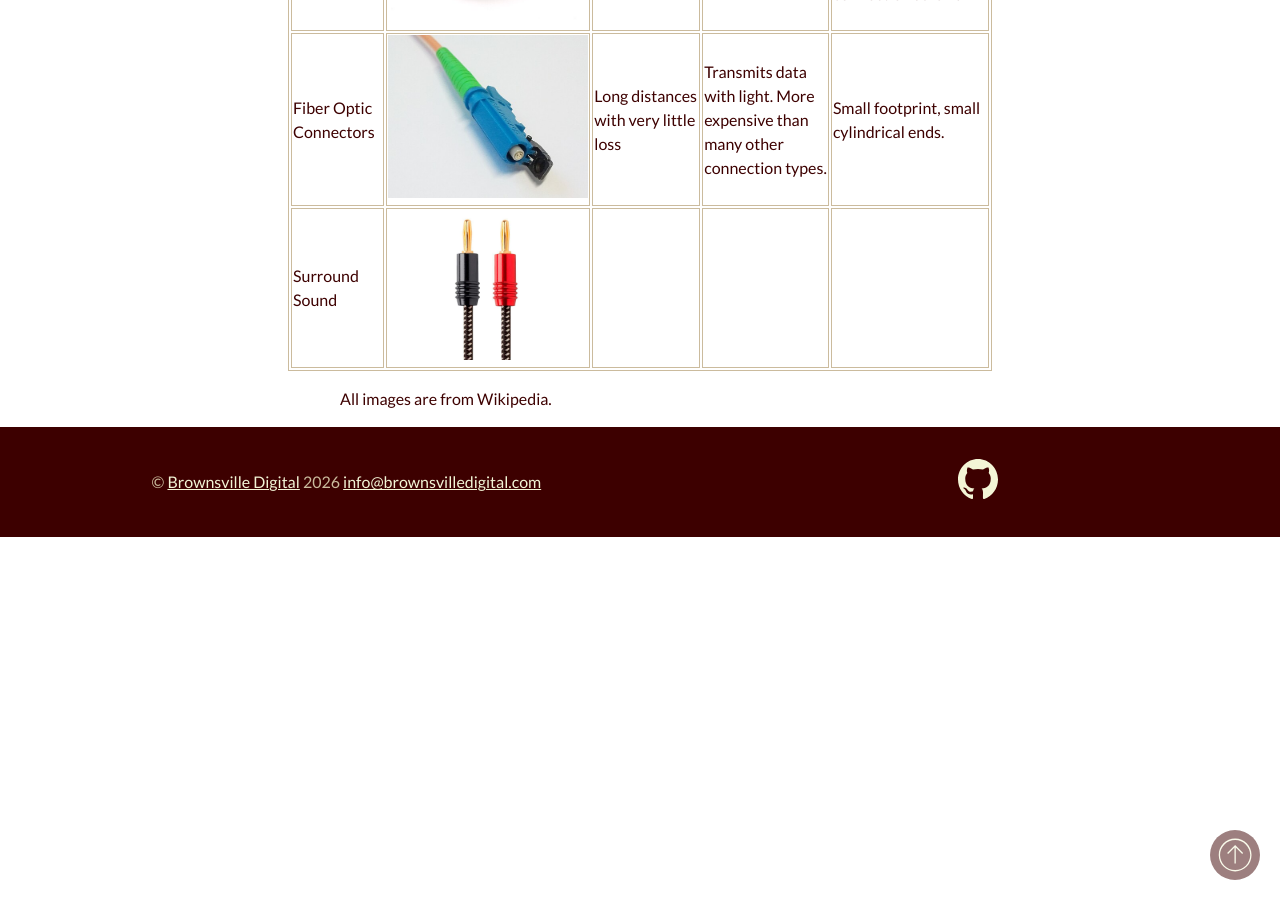
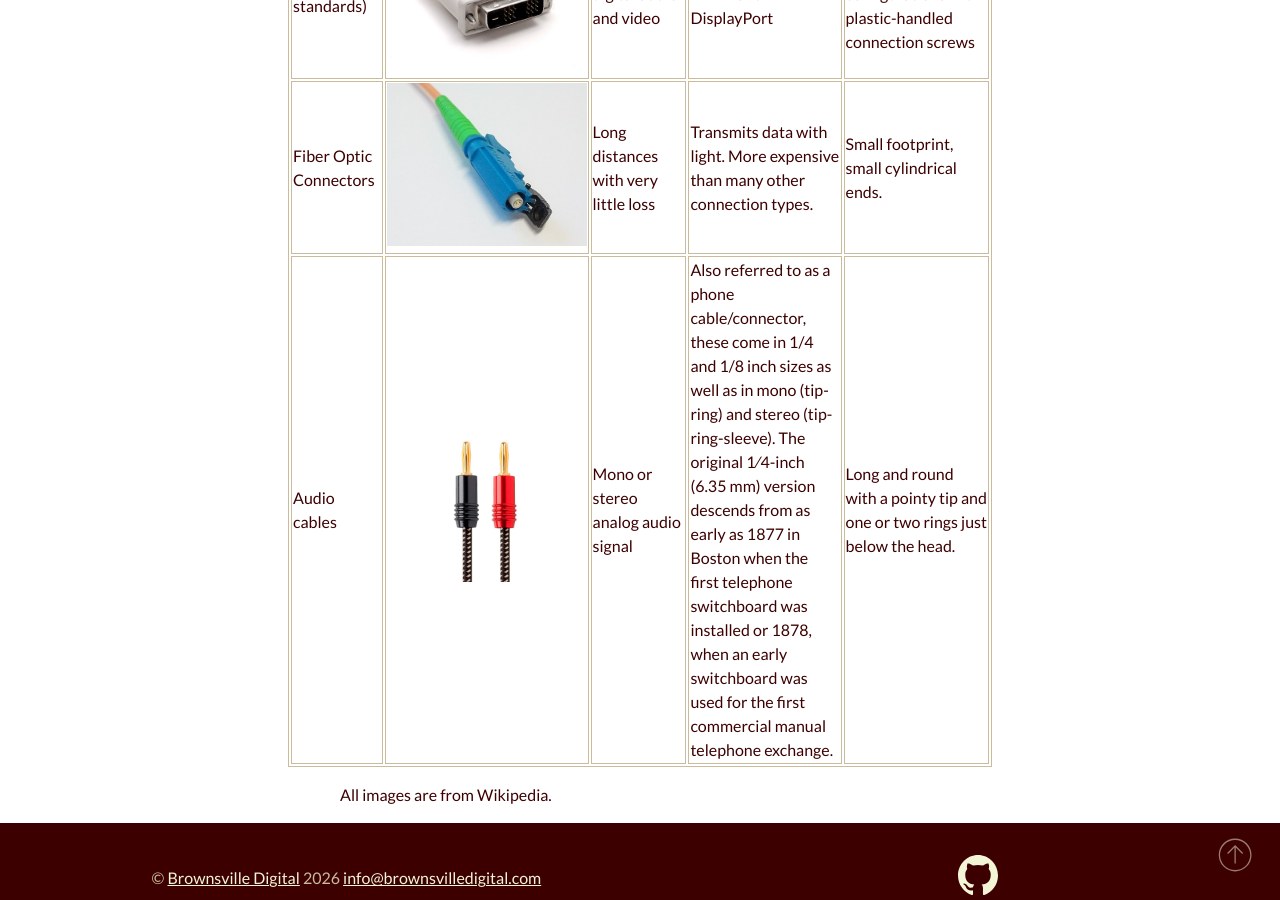
Before and after one commit to Brownsville-Digital/website, a Jekyll site: the page built from _posts/2026-07-08-cable-table.md, in a window 1280 px wide and 900 px high, scrolled down 1346 px. Built offline with Jekyll 4.4.1, drawn with Linux system fonts in a browser that asks for light colours.

Commit message:
Final step, I think.

```diff
--- a/_posts/2026-07-08-cable-table.md
+++ b/_posts/2026-07-08-cable-table.md
@@ -69,11 +69,11 @@ Table to help with recognition of various types of cables for connecting to peri
       <td>Small footprint, small cylindrical ends.</td>
     </tr>
     <tr>
-      <td>Surround Sound</td>
+      <td>Audio cables</td>
       <td><img src="/images/posts/cables/soundcables.jpg" alt="Sound cables"></td>
-      <td></td>
-      <td></td>
-      <td></td>
+      <td>Mono or stereo analog audio signal</td>
+      <td>Also referred to as a phone cable/connector, these come in 1/4 and 1/8 inch sizes as well as in mono (tip-ring) and stereo (tip-ring-sleeve). The original 1⁄4-inch (6.35 mm) version descends from as early as 1877 in Boston when the first telephone switchboard was installed or 1878, when an early switchboard was used for the first commercial manual telephone exchange.</td>
+      <td>Long and round with a pointy tip and one or two rings just below the head.</td>
     </tr>
   </tbody>
 </table>
```
